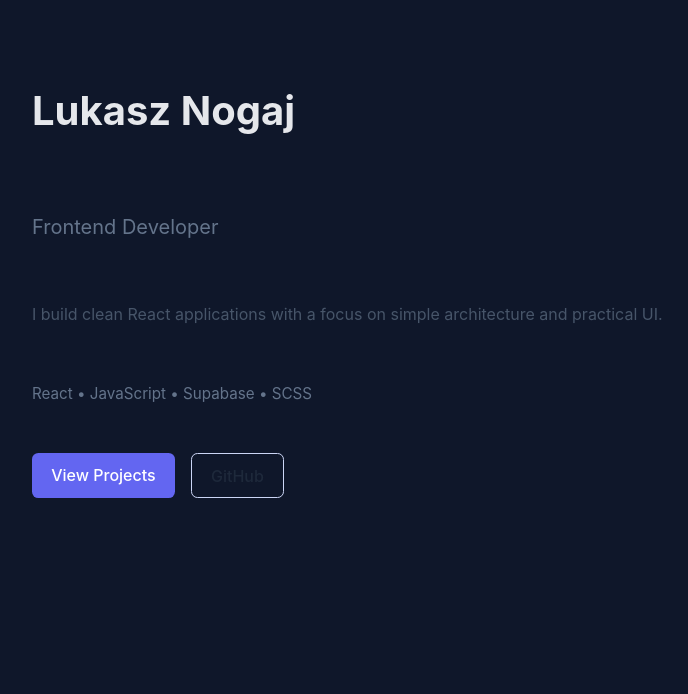
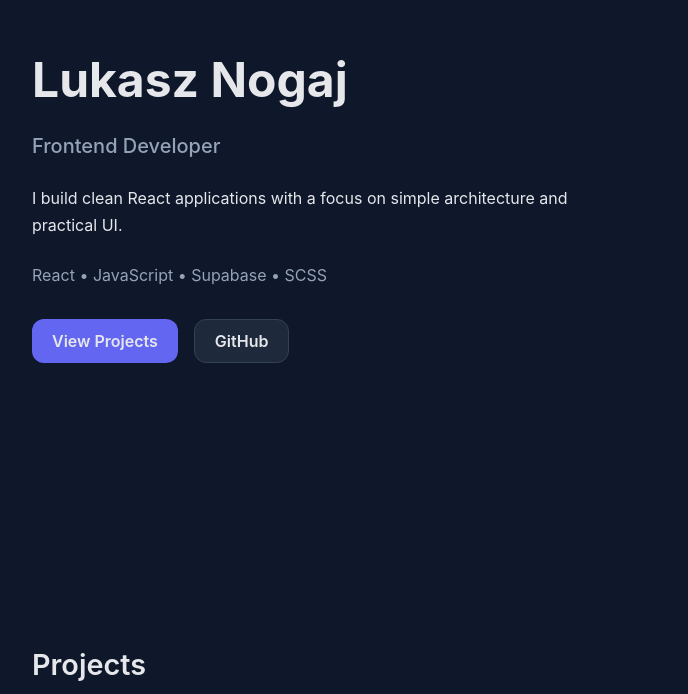
Before and after one commit to lukanogaj/portfolio, a React (Vite) app: page / in a window 1280 px wide. Shown: the part 106-800 px from the top of the page, without its empty margins (82-770 px from the left). Built offline with nearby package versions, Linux system fonts and the light colour scheme.

Commit message:
style: apply dark theme polish to Hero section

```diff
--- a/src/sections/Hero/Hero.module.scss
+++ b/src/sections/Hero/Hero.module.scss
@@ -1,3 +1,5 @@
+@use "../../styles/variables" as *;
+
 .hero {
   padding: 6rem 0;
 }
@@ -10,49 +12,97 @@
 }
 
 .heroTitle {
-  font-size: 2.5rem;
+  margin: 0;
+  font-size: 3rem;
   font-weight: 700;
-  line-height: 1.2;
+  line-height: 1.1;
+  color: $color-text;
 }
 
 .heroRole {
+  margin: 0;
   font-size: 1.25rem;
-  color: #64748b;
+  font-weight: 500;
+  line-height: 1.5;
+  color: $color-text-muted;
 }
 
 .heroDescription {
+  margin: 0;
+  max-width: 36rem;
   font-size: 1rem;
-  line-height: 1.6;
-  color: #475569;
+  line-height: 1.7;
+  color: $color-text;
 }
 
 .heroTech {
-  font-size: 0.95rem;
-  color: #64748b;
+  margin: 0;
+  font-size: 1rem;
+  line-height: 1.5;
+  color: $color-text-muted;
 }
 
 .heroActions {
   display: flex;
+  flex-wrap: wrap;
   gap: 1rem;
   margin-top: 0.5rem;
 }
 
+.primaryButton,
+.secondaryButton {
+  display: inline-flex;
+  align-items: center;
+  justify-content: center;
+  min-height: 2.75rem;
+  padding: 0.75rem 1.25rem;
+  border-radius: 0.75rem;
+  font-size: 1rem;
+  font-weight: 600;
+  line-height: 1;
+  transition:
+    background-color 0.2s ease,
+    border-color 0.2s ease,
+    color 0.2s ease,
+    transform 0.2s ease;
+}
+
 .primaryButton {
-  display: inline-block;
-  padding: 0.6rem 1.2rem;
-  border-radius: 0.4rem;
-  background: #6366f1;
-  color: white;
-  text-decoration: none;
-  font-weight: 500;
+  background-color: $color-accent;
+  color: $color-text;
+}
+
+.primaryButton:hover {
+  transform: translateY(-0.0625rem);
 }
 
 .secondaryButton {
-  display: inline-block;
-  padding: 0.6rem 1.2rem;
-  border-radius: 0.4rem;
-  border: 1px solid #cbd5f5;
-  color: #1e293b;
-  text-decoration: none;
-  font-weight: 500;
+  border: 1px solid $color-border;
+  background-color: $color-surface;
+  color: $color-text;
 }
+
+.secondaryButton:hover {
+  border-color: $color-accent;
+  color: $color-accent;
+  transform: translateY(-0.0625rem);
+}
+
+@media (max-width: 48rem) {
+  .hero {
+    padding: 4.5rem 0;
+  }
+
+  .heroTitle {
+    font-size: 2.5rem;
+  }
+
+  .heroActions {
+    width: 100%;
+  }
+
+  .primaryButton,
+  .secondaryButton {
+    width: 100%;
+  }
+}
```
